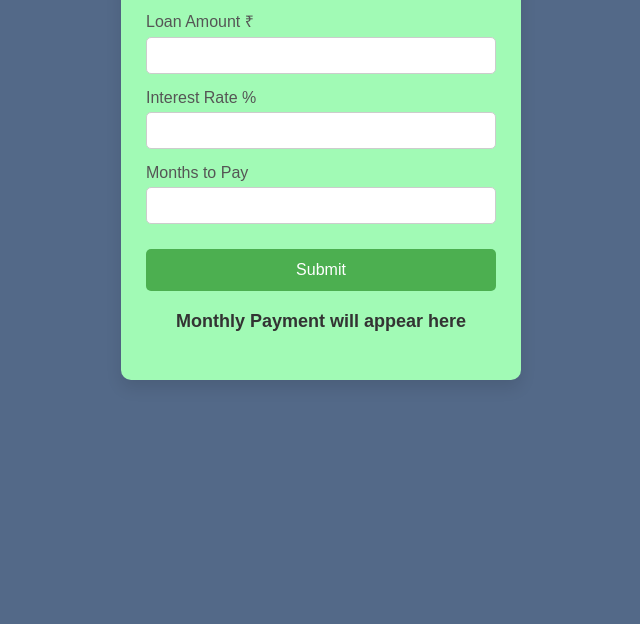
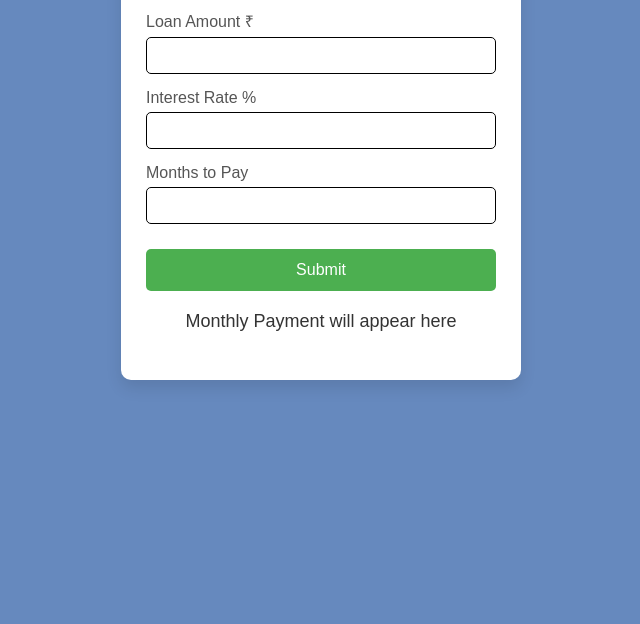
Before and after one commit to MdNafeesh/Loan_Emi_Calculator, a plain HTML site: page index.html in a window 1280 px wide. Shown: the part 176-800 px from the top of the page, without its empty margins (319-959 px from the left). Drawn offline with Linux system fonts and the light colour scheme.

Commit message:
style.css

```diff
--- a/style.css
+++ b/style.css
@@ -1,22 +1,22 @@
-/* Reset some basic styles */
+/* Reset */
 body, html {
     margin: 0;
     padding: 0;
     font-family: 'Poppins', sans-serif;
-    background-color: hsl(215, 24%, 43%);
+    background-color: #6689be;
   }
 
-  /* Container Styling */
+  /* Container */
   .container {
     width: 350px;
     margin: 80px auto;
     padding: 30px 25px;
-    background-color: #a1fab5;
+    background-color: #ffffff;
     border-radius: 10px;
     box-shadow: 0 8px 16px rgba(0,0,0,0.1);
   }
 
-  /* Title */
+  /* Heading */
   .container h1 {
     text-align: center;
     margin-bottom: 25px;
@@ -24,12 +24,11 @@ body, html {
     color: #333;
   }
 
-  /* Form Group */
+  /* Form */
   .form-group {
     margin-bottom: 15px;
   }
 
-  /* Labels */
   label {
     display: block;
     margin-bottom: 5px;
@@ -37,11 +36,10 @@ body, html {
     color: #555;
   }
 
-  /* Inputs */
   input[type="number"] {
     width: 100%;
     padding: 10px;
-    border: 1px solid #ccc;
+    border: 1px solid rgb(0, 0, 0);
     border-radius: 5px;
     box-sizing: border-box;
     transition: border-color 0.3s;
@@ -52,7 +50,7 @@ body, html {
     outline: none;
   }
 
-  /* Submit Button */
+  /* Button */
   #submit {
     width: 100%;
     padding: 12px;
@@ -62,19 +60,19 @@ body, html {
     border: none;
     border-radius: 5px;
     cursor: pointer;
+    margin-top: 10px;
     transition: background-color 0.3s;
-    margin-top: 10px;
   }
 
   #submit:hover {
     background-color: #45a049;
   }
 
-  /* Payment Result */
+  /* Result */
   .payment {
     margin-top: 20px;
     text-align: center;
     font-size: 18px;
-    font-weight: 600;
+    font-weight: 500;
     color: #333;
   }
```
